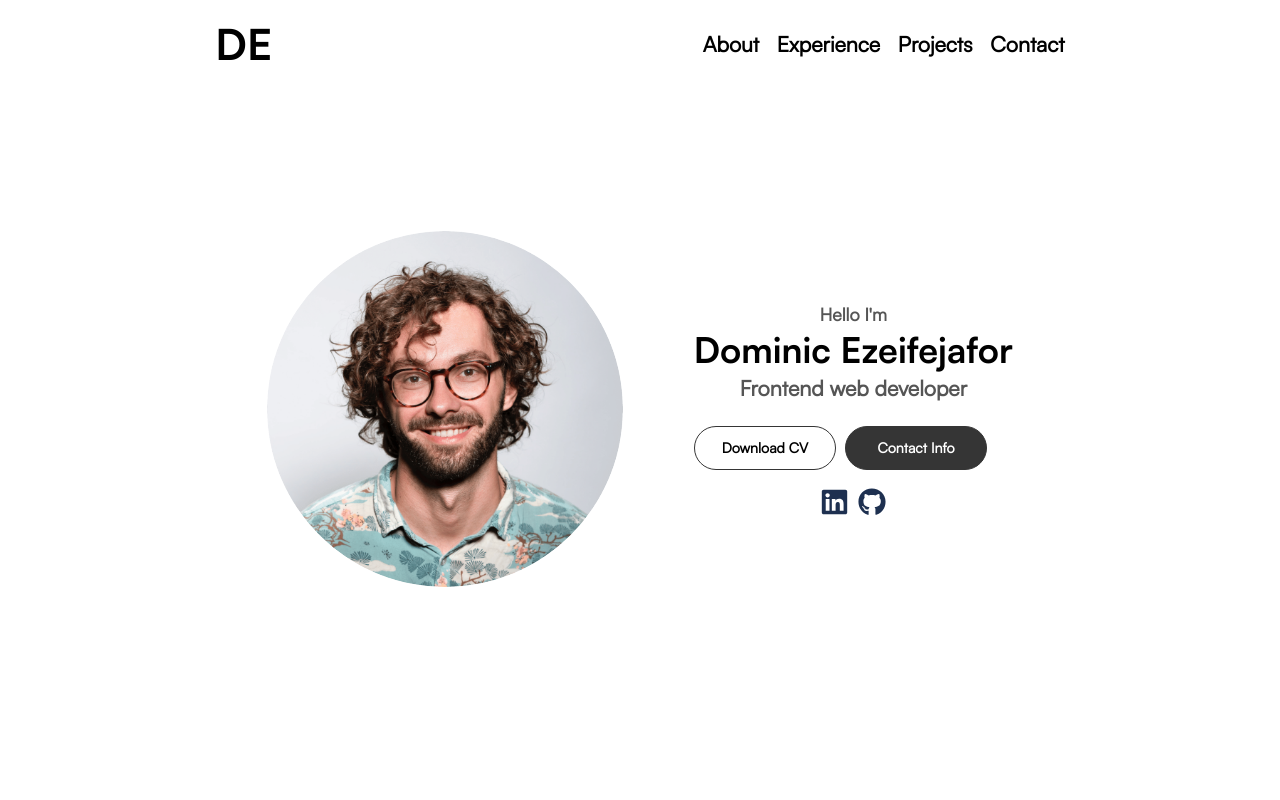
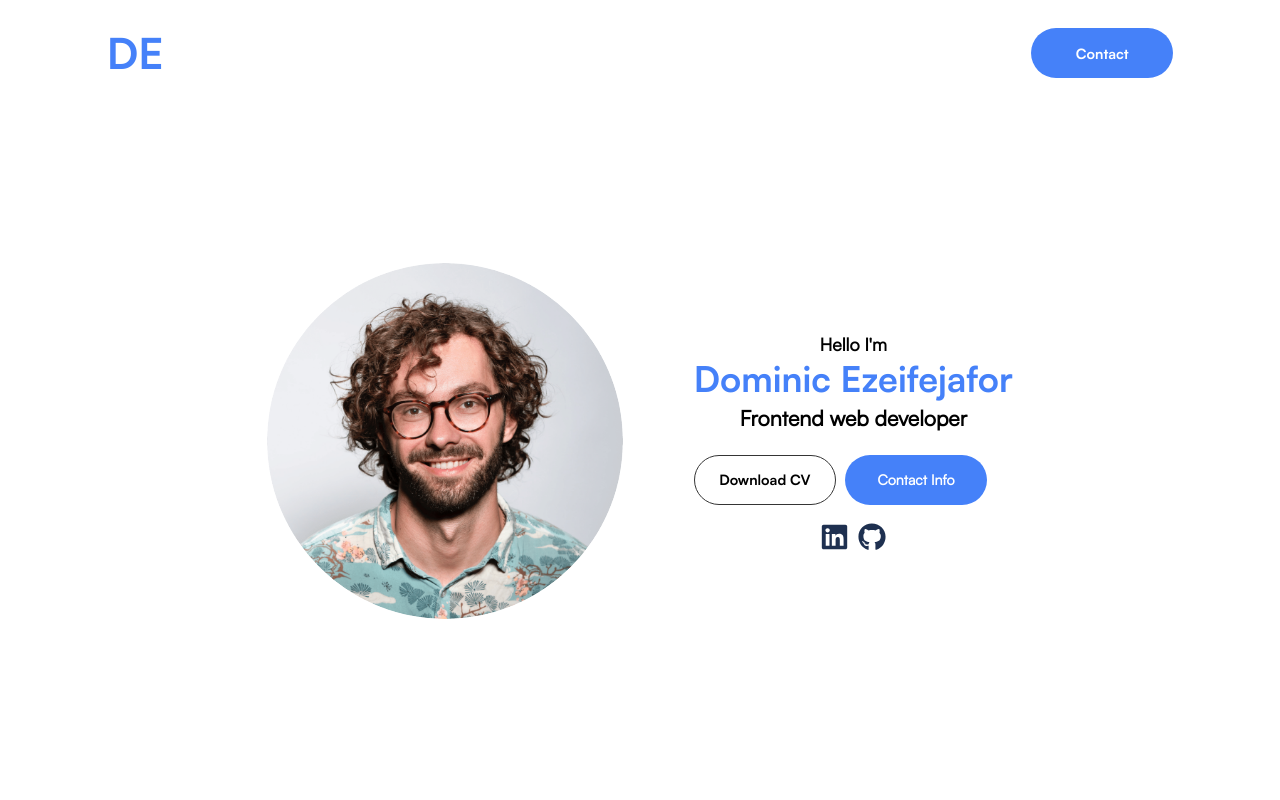
Before and after one commit to Savio234/Portfolio, a React (Create React App) app: page / in a window 1280 px wide. Shown: the top 800 px of the page. Built offline with nearby package versions, Linux system fonts and the light colour scheme.

Commit message:
Nav section

```diff
--- a/src/components/Hero/Hero.css
+++ b/src/components/Hero/Hero.css
@@ -15,7 +15,7 @@
 .profile-text p {
     font-size: 2rem;
     line-height: 3rem;
-    color: #555;
+    color: #000;
     font-weight: 600;
     font-family: 'satoshi';
     text-align: center;
@@ -26,9 +26,10 @@
     font-size: 4rem;
     line-height: 5rem;
     font-weight: 900;
+    color: #4581F9;
 }
 .profile-text h3 {
-    color: #555;
+    color: #000;
     font-weight: 900;
     font-family: 'satoshi';
     text-align: center;
@@ -43,15 +44,20 @@
     width: 16rem;
     border-radius: 10rem;
     border: 0.1rem solid #353535;
-    height: 5rem;
+    height: 5.6rem;
     font-weight: 900;
-    font-family: 'satoshi';
+    font-family: 'satoshi-bold';
     cursor: pointer;
+    transition: all 300ms ease-in-out;
+}
+.contact {
+    border: 0;
 }
 .cv:hover, .contact {
     color: #FFF;
-    background: #353535;
+    background: #4581F9;
     transition: all 300ms ease-in-out;
+    border: 0;
 }
 .profile-icons {
     gap: 1rem;
--- a/src/components/Nav/Nav.css
+++ b/src/components/Nav/Nav.css
@@ -2,27 +2,40 @@
     display: none;
 }
 .header {
-    /* padding: 2rem 8rem; */
-    height: 10rem;
-    justify-content: space-around;
+    padding: 2.4rem 12rem 4rem;
+    justify-content: space-between;
 }
 .logo h1 {
     font-size: 4.8rem;
     line-height: 7.2rem;
     font-family: 'satoshi-bold';
+    color: #4581F9;
 }
 .nav-list {
     gap: 2rem;
 }
-.nav-list li a:hover {
-    color: grey;
-    text-underline-offset: 1rem;
-    text-decoration: underline rgb(181, 181, 181);
+.nav-list-item {
+    border-radius: 10rem;
+    height: 5.6rem;
+    width: 16rem;
+    display: flex;
+    transition: all 300ms ease-in-out;
+    align-items: center;
+    justify-content: center;
+    cursor: pointer;
+    background: #4581F9;
+    /* background: rgb(115,147,233); */
+}
+.nav-list-item:hover {
+    background: #7393e9;
+    transition: all 300ms ease-in-out;
 }
 .nav-list li a h3 {
-    font-size: 2.4rem;
-    line-height: 3.2rem;
-    font-family: 'satoshi';
+    font-size: 1.6rem;
+    line-height: 2.4rem;
+    font-family: 'satoshi-bold';
+    color: white;
+    font-weight: 900;
 }
 
 @media screen and (max-width: 1023px) {
@@ -41,6 +54,17 @@
     }
     .logo-sm-container {
         padding: 2rem 3rem;
+    }
+    .logo_mob {
+        position: relative;
+        top: 0.85rem;
+        left: -1.5rem;
+    }
+    .logo_mob a h1 {
+        font-size: 4.8rem;
+        line-height: 7.2rem;
+        font-family: 'satoshi-bold';
+        color: #4581F9;
     }
     .closeIcon {
         position: absolute;
--- a/src/components/Nav/Nav.jsx
+++ b/src/components/Nav/Nav.jsx
@@ -27,7 +27,7 @@ const Nav = () => {
           <nav className='nav-container flex flex-center'>
             <ul className='flex flex-center nav-list'>
               {navLinks.map((navItem, index) =>
-                <li key={index}>
+                <li className='nav-list-item' key={index}>
                   <a href={navItem.link}>
                     <h3>{navItem.name}</h3>
                   </a>
@@ -60,7 +60,7 @@ const Nav = () => {
             <div className="flex mob-nav-container flex-column">
               <div className="flex flex-between">
                 <div className="logo-sm-container">
-                  <div className="logo">
+                  <div className="logo_mob">
                     <a href="/">
                       <h1>DE</h1>
                     </a>
--- a/src/mock/experienceData.js
+++ b/src/mock/experienceData.js
@@ -9,7 +9,7 @@ export default [
         level: 'Experienced'
     },
     {
-        name: 'SASS',
+        name: 'SCSS',
         level: 'Proficient'
     },
     {
--- a/src/mock/navLinks.js
+++ b/src/mock/navLinks.js
@@ -1,17 +1,17 @@
 // eslint-disable-next-line
 export default [
-    {
-        name: 'About',
-        link: '#about'
-    },
-    {
-        name: 'Experience',
-        link: '#experience'
-    },
-    {
-        name: 'Projects',
-        link: '#project'
-    },
+    // {
+    //     name: 'About',
+    //     link: '#about'
+    // },
+    // {
+    //     name: 'Experience',
+    //     link: '#experience'
+    // },
+    // {
+    //     name: 'Projects',
+    //     link: '#project'
+    // },
     {
         name: 'Contact',
         link: '#contact'
```
Also changed, not shown: contexts/AppContext.jsx (added, +24 -0 lines).
